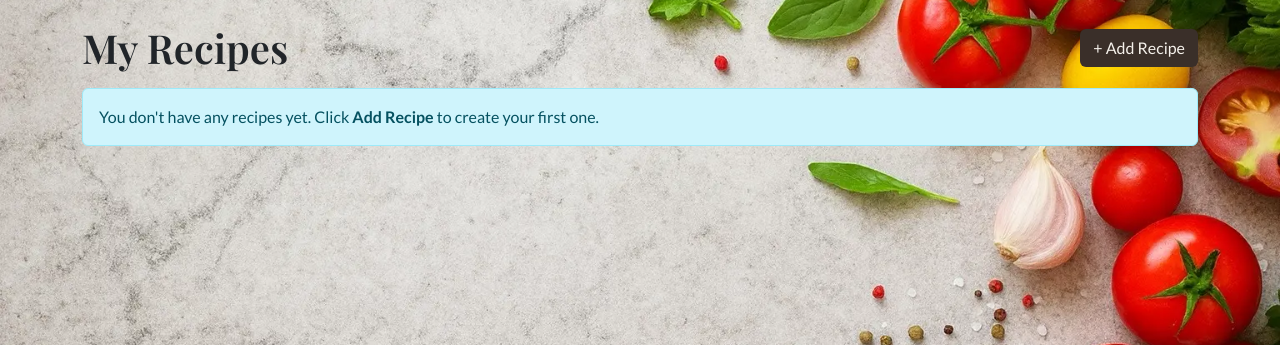
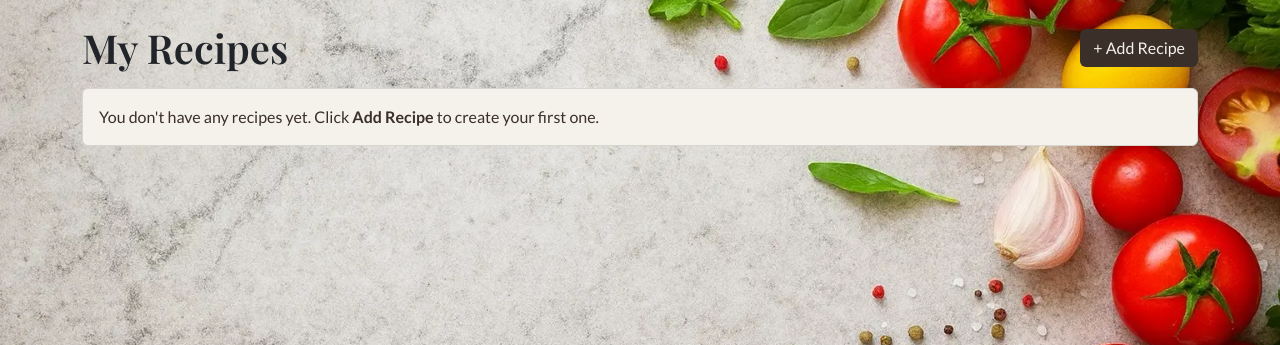
Before and after one commit to jolantadjatlova/easy-eats-kitchen, a Django app: page /my-recipes/ in a window 1280 px wide. Shown: the part 91-436 px from the top of the page. Run offline with Django 4.2, Linux system fonts and the light colour scheme; the visitor is signed in with stand-in values (Sample User, id 1); data comes from the database, SQL or seed files in the repository; data that the repository does not hold is empty.

Commit message:
Update my_recipes template styling

```diff
--- a/static/css/style.css
+++ b/static/css/style.css
@@ -82,3 +82,11 @@ h1, h2, h3, h4, h5 {
   box-shadow: none;
   border-color: rgba(58, 47, 41, 0.25);
 }
+
+.alert-custom {
+  background-color: #f5f1eb;
+  border: 1px solid #d9d6d2;
+  color: #3a2f29;
+  border-radius: 0.375rem;
+  padding: 1rem;
+}
--- a/templates/recipes/my_recipes.html
+++ b/templates/recipes/my_recipes.html
@@ -88,7 +88,7 @@
     {% endfor %}
   </div>
   {% else %}
-  <div class="alert alert-info">
+  <div class="alert alert-custom">
     You don't have any recipes yet. Click <strong>Add Recipe</strong> to create your first one.
   </div>
   {% endif %}
```
